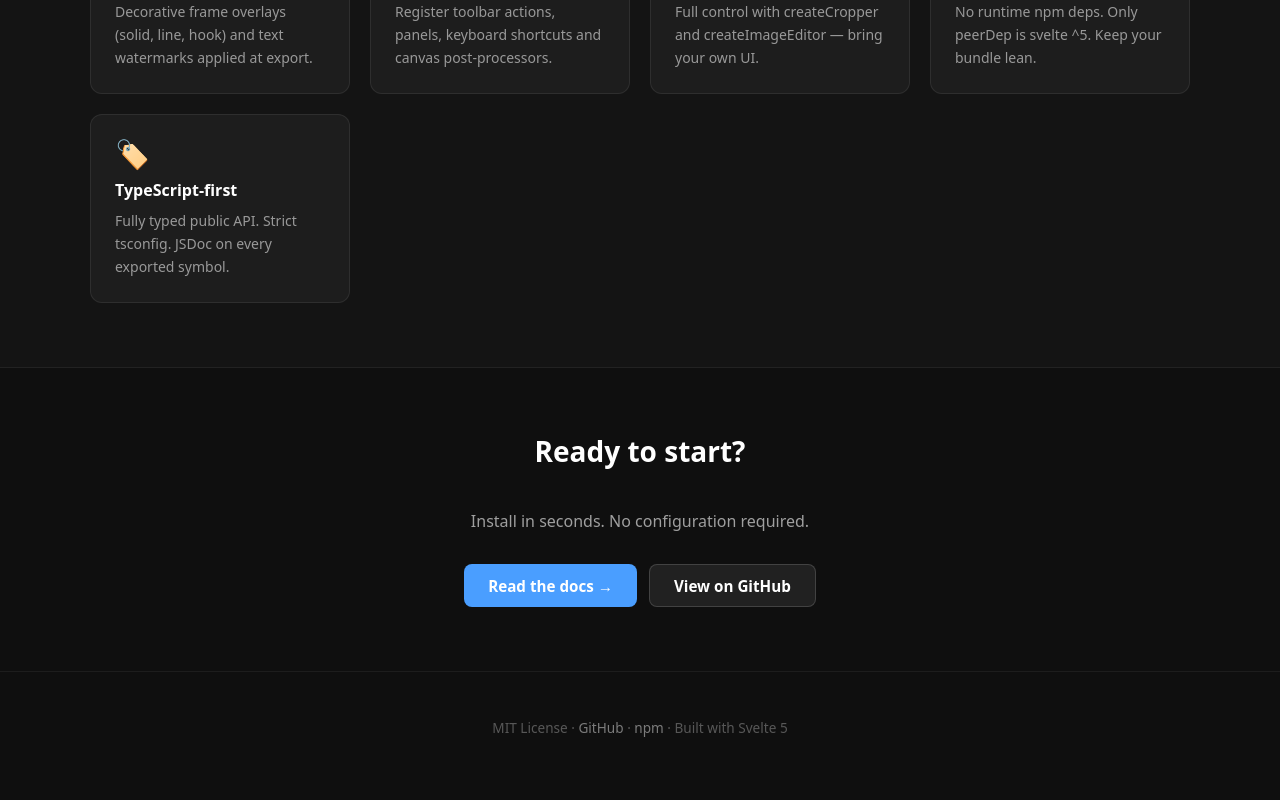
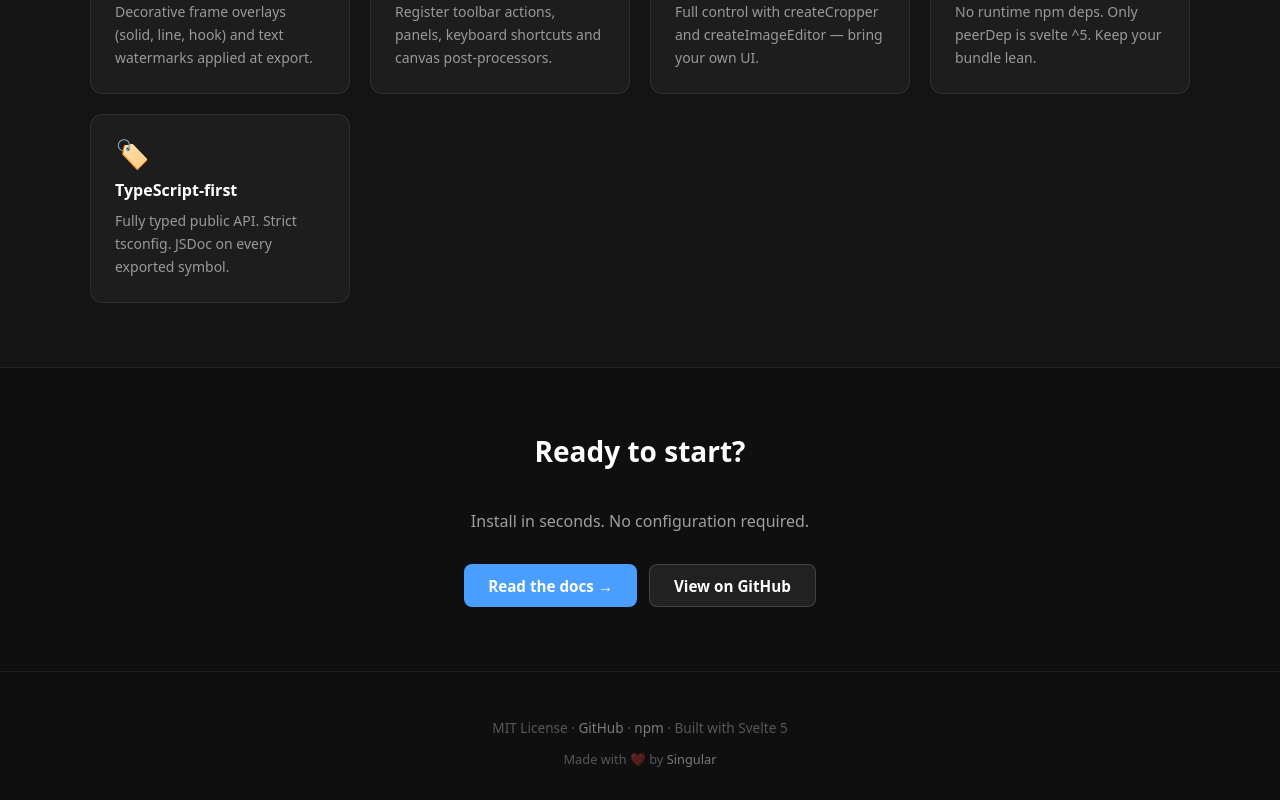
Before and after one commit to we-are-singular/svelte-chop-chop, a SvelteKit app: page / in a window 1280 px wide. Shown: the part 1916-2716 px from the top of the page. Built offline with nearby package versions, Linux system fonts and the light colour scheme; no server answers.

Commit message:
feat(site): add Singular credit to footer

```diff
--- a/src/routes/+page.svelte
+++ b/src/routes/+page.svelte
@@ -210,6 +210,9 @@
     ·
     <a href="https://www.npmjs.com/package/@we-are-singular/svelte-chop-chop" target="_blank" rel="noopener noreferrer">npm</a>
     · Built with Svelte 5
+  </p>
+  <p class="footer-singular">
+    Made with ❤️ by <a href="https://wearesingular.com" target="_blank" rel="noopener noreferrer">Singular</a>
   </p>
 </footer>
 
@@ -526,4 +529,9 @@
     color: rgba(255, 255, 255, 0.8);
     text-decoration: underline;
   }
+
+  .footer-singular {
+    margin: 0.35rem 0 0;
+    font-size: 0.8rem;
+  }
 </style>
```
